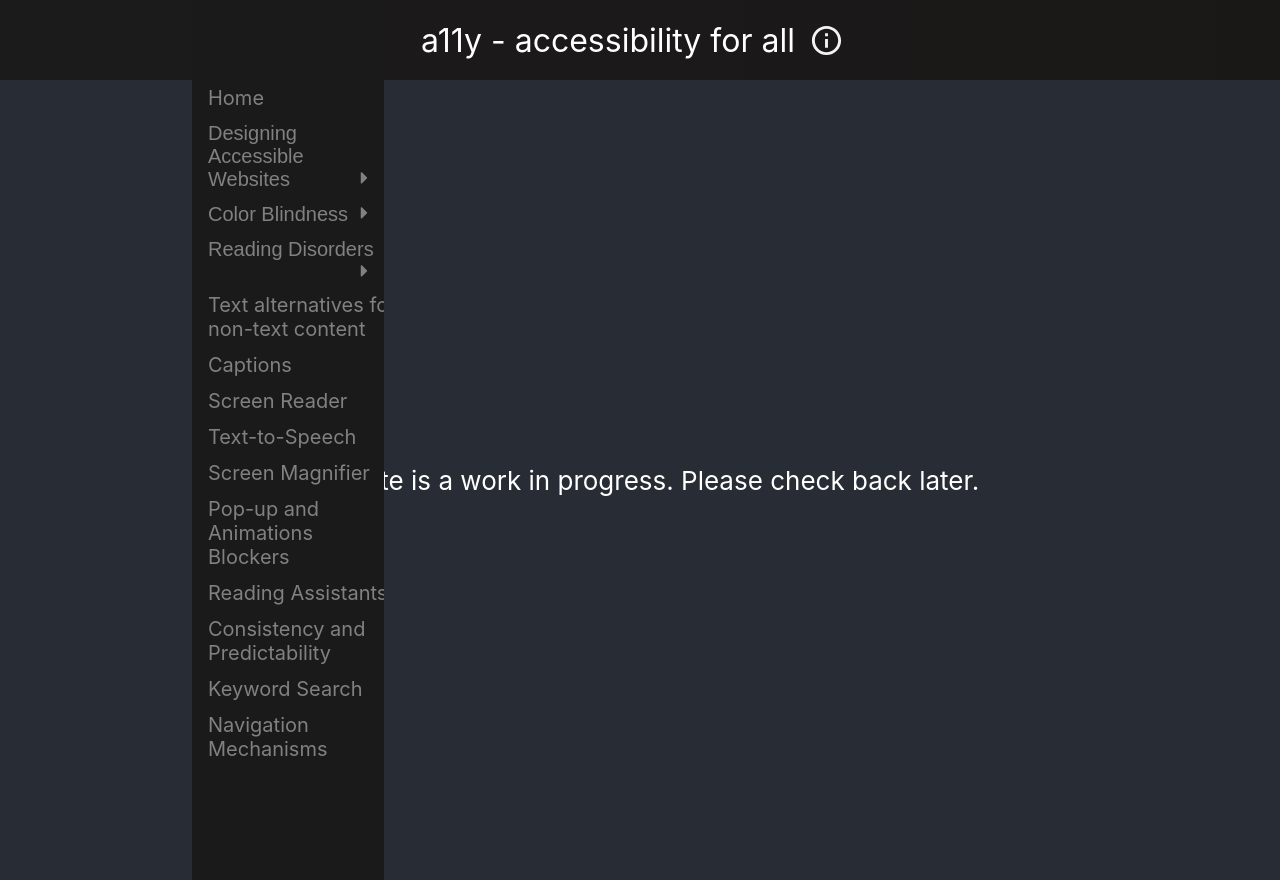
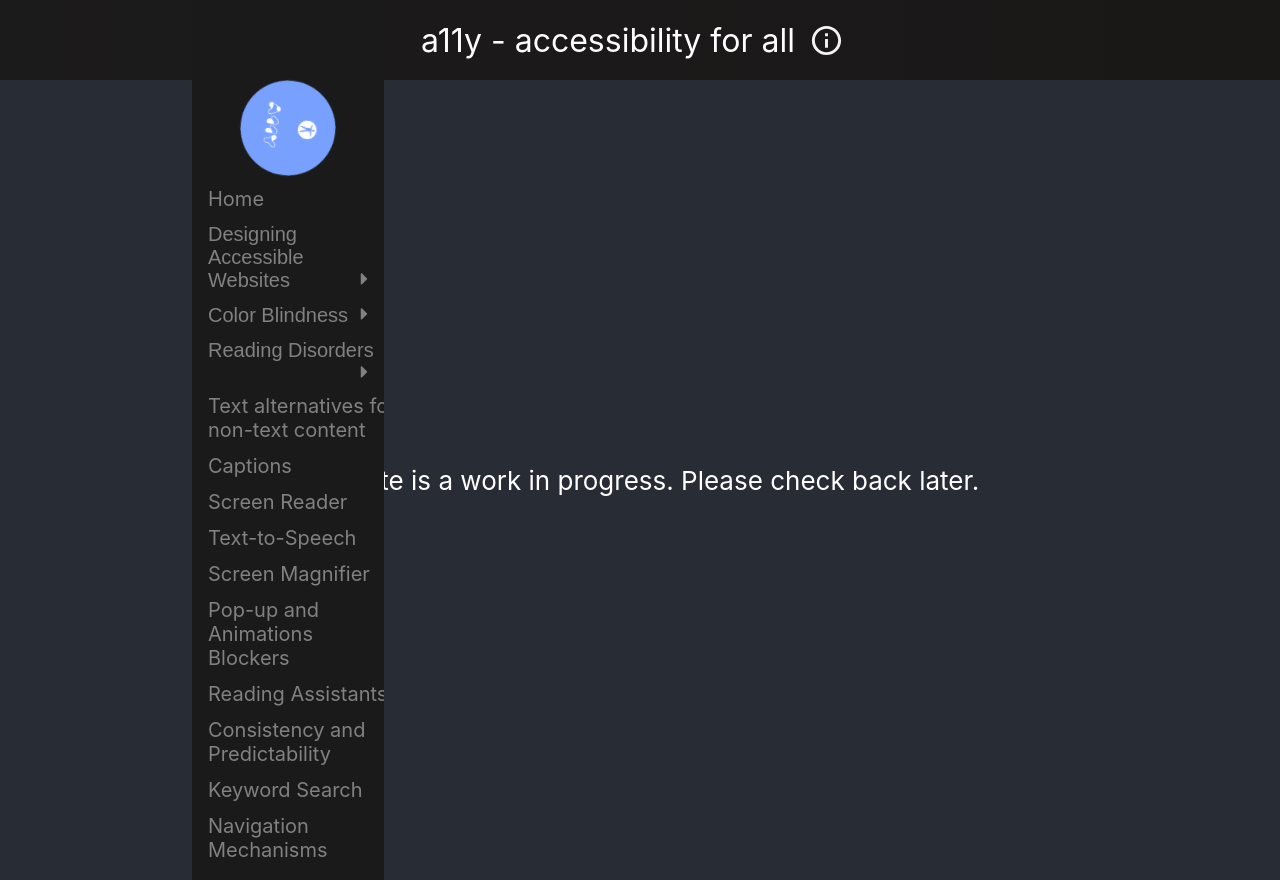
Before and after one commit to Cookiefied/a11y, a React (Create React App) app: page / in a window 1280 px wide. Built offline with nearby package versions, Linux system fonts and the light colour scheme.

Commit message:
Update Sidebar.js
moved logo correctly imported

```diff
--- a/src/components/Sidebar.js
+++ b/src/components/Sidebar.js
@@ -1,6 +1,7 @@
 import React, { useState, useEffect } from 'react'
 import { Link } from 'react-router-dom'
 import './Sidebar.css';
+import logo from '../images/a11y_circle.png';
 import InfoOutlinedIcon from '@mui/icons-material/InfoOutlined';
 import '@mui/icons-material/DeleteOutlined';
 import Button from '@mui/material/Button';
@@ -178,6 +179,7 @@
                 <div class="Hamburger-sidebar Hamburger-bar-block Hamburger-border-right" style={{display: "none"}} id="Hamburger-Sidebar">
                 </div>
                 <div class="sidenav">
+                  <img src={logo} className="App-logo" alt="logo" />
                   <a href="#" onClick={topicSelectHOME}>Home</a>
                   <button class="dropdown-btn">Designing Accessible Websites
                     <i class="fa fa-caret-right" style={{display: "inline-block"}}></i>
```
